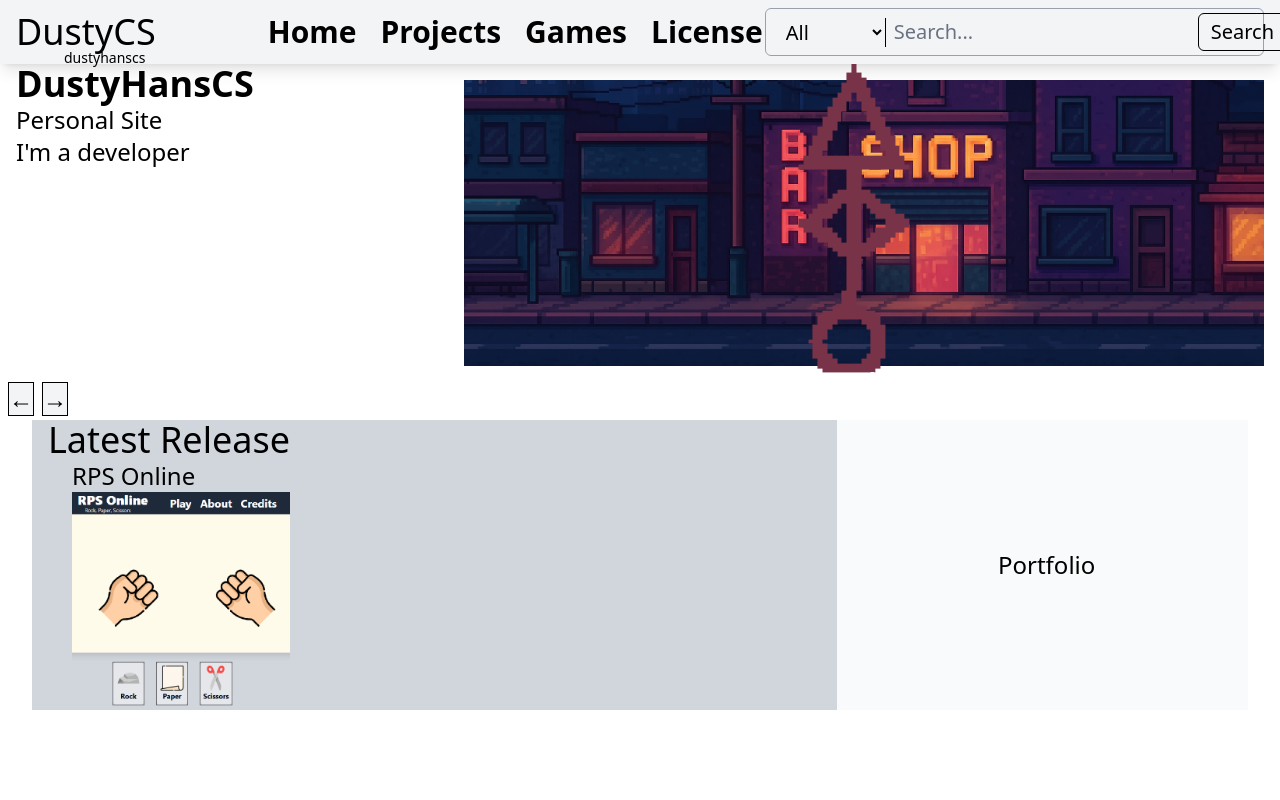
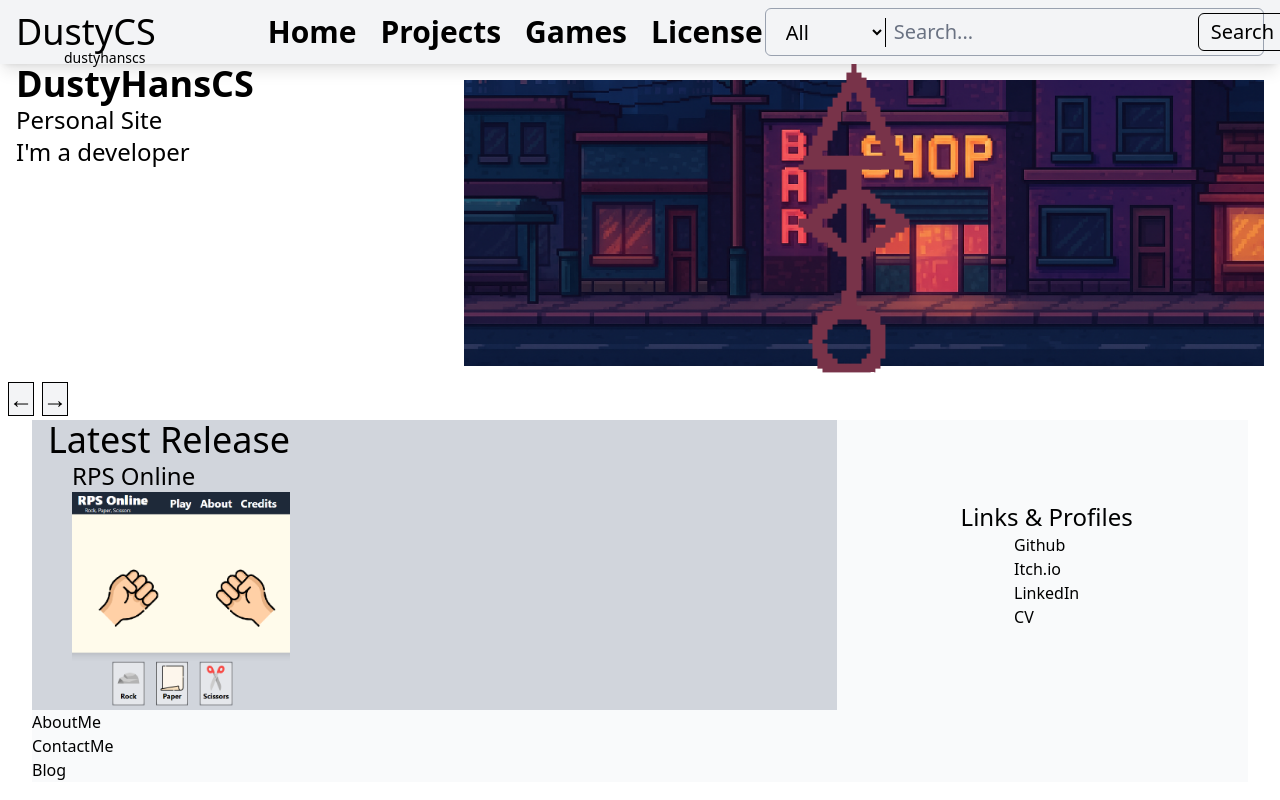
Before and after one commit to DustyCs/DustyCs.github.io, a React (Vite) app: page / in a window 1280 px wide. Built offline with nearby package versions, Linux system fonts and the light colour scheme.

Commit message:
[DEV] Prepare components of homepage

```diff
--- /dev/null
+++ b/src/features/home-page/components/AboutMe.jsx
@@ -0,0 +1,7 @@
+import React from 'react'
+
+export default function AboutMe() {
+  return (
+    <div>AboutMe</div>
+  )
+}
--- /dev/null
+++ b/src/features/home-page/components/Blog.jsx
@@ -0,0 +1,7 @@
+import React from 'react'
+
+export default function Blog() {
+  return (
+    <div>Blog</div>
+  )
+}
--- /dev/null
+++ b/src/features/home-page/components/ContactMe.jsx
@@ -0,0 +1,7 @@
+import React from 'react'
+
+export default function ContactMe() {
+  return (
+    <div>ContactMe</div>
+  )
+}
--- a/src/features/home-page/components/Portfoli.jsx
+++ b/src/features/home-page/components/Portfoli.jsx
@@ -1,8 +1,13 @@
 export default function Portfoli() {
   return (
     <div className='col-span-1 flex flex-col items-center justify-center'>
-        <h1 className='text-2xl px-4'>Portfolio</h1>
-
+        <h1 className='text-2xl px-4'>Links & Profiles</h1>
+        <ul>
+          <li>Github</li>
+          <li>Itch.io</li>
+          <li>LinkedIn</li>
+          <li>CV</li>
+        </ul>
     </div>
   )
 }
--- a/src/features/home-page/pages/HomePage.jsx
+++ b/src/features/home-page/pages/HomePage.jsx
@@ -1,7 +1,11 @@
 import ComponentSlider from '../components/SlideShow'
 import IntroductionBG from '../../../assets/projects/SliderBG2.png'
 import DustyCS from '../../../assets/projects/DustyChar.png'
+
 import Portfoli from '../components/Portfoli'
+import AboutMe from '../components/AboutMe'
+import ContactMe from '../components/ContactMe'
+import Blog from '../components/Blog'
 
 import ProjectLatest from "../../../assets/projects/GameLatest.png"
 import GameLatest from "../../../assets/projects/Slimes Hometown.png"
@@ -85,7 +89,13 @@ export default function HomePage() {
             {/* <GithubContributions/> */}
             <Portfoli />
           </div>
-
+          <div>
+            <AboutMe/>
+            <ContactMe/>
+          </div>
+          <div>
+            <Blog/>
+          </div>
 
 
             {/* <LicenseToUse/> */}
```
